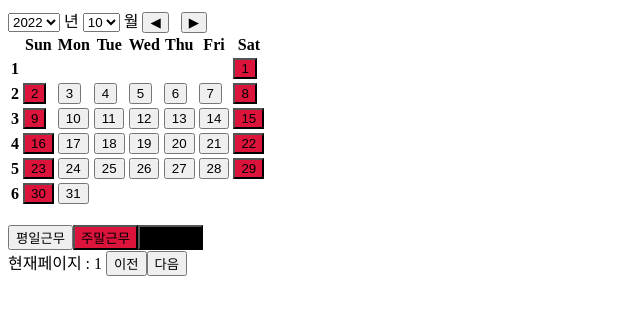
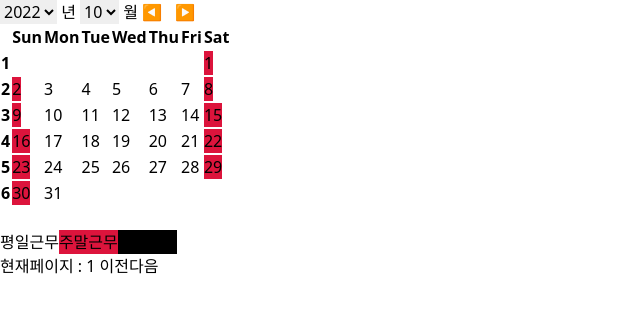
Before and after one commit to woajun/schedule-divider, a Vue app: page / in a window 1280 px wide. Shown: the top 314 px of the page, without its empty margins (0-640 px from the left). Built offline with nearby package versions, Linux system fonts and the light colour scheme.

Commit message:
use tailwindcss

```diff
--- a/src/App.vue
+++ b/src/App.vue
@@ -60,7 +60,7 @@ const currentPage = ref(1);
     </template>
   </BookLayout>
   현재페이지 : {{ currentPage }}
-  <button @click="currentPage--">
+  <button class="rounded-full" @click="currentPage--">
     이전
   </button>
   <button @click="currentPage++">
--- a/src/components/BookLayout.vue
+++ b/src/components/BookLayout.vue
@@ -1,5 +1,4 @@
 <script setup lang="ts">
-import { ref } from 'vue';
 
 /**
  * TODO
@@ -22,7 +21,7 @@ function toNumberArray(length: number) {
 </script>
 <template>
   <div v-for="page in toNumberArray(pageLength)" :key="page">
-    <div v-show="!!(page === currentPage)">
+    <div v-show="!!(page === currentPage)" class="container mx-auto">
       <slot :name="`page${page}`" />
     </div>
   </div>
--- a/src/main.ts
+++ b/src/main.ts
@@ -1,4 +1,5 @@
 import { createApp } from 'vue';
 import App from './App.vue';
+import './style.css';
 
 createApp(App).mount('#app');
--- /dev/null
+++ b/src/style.css
@@ -0,0 +1,3 @@
+@tailwind base;
+@tailwind components;
+@tailwind utilities;
--- /dev/null
+++ b/tailwind.config.js
@@ -0,0 +1,11 @@
+/** @type {import('tailwindcss').Config} */
+module.exports = {
+    content: [
+        "./index.html",
+        "./src/**/*.{html,vue,js,ts}",
+    ],
+    theme: {
+        extend: {},
+    },
+    plugins: [],
+}
```
Also changed, not shown: tsconfig.config.json (+6 -1 lines), .eslintrc.cjs.
